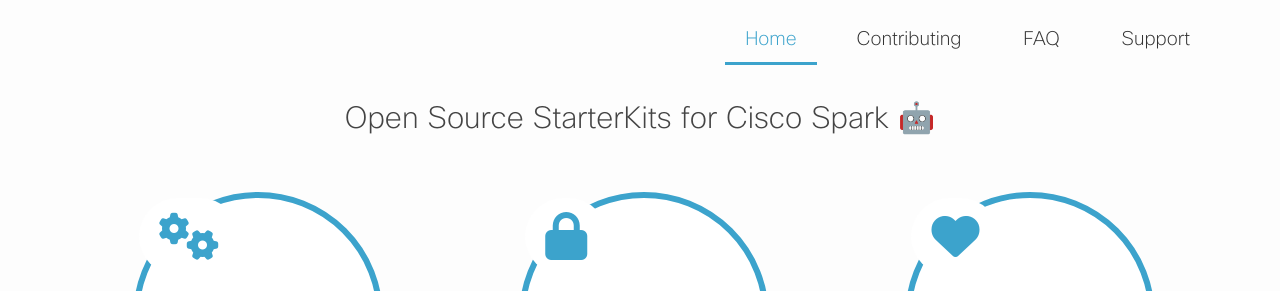
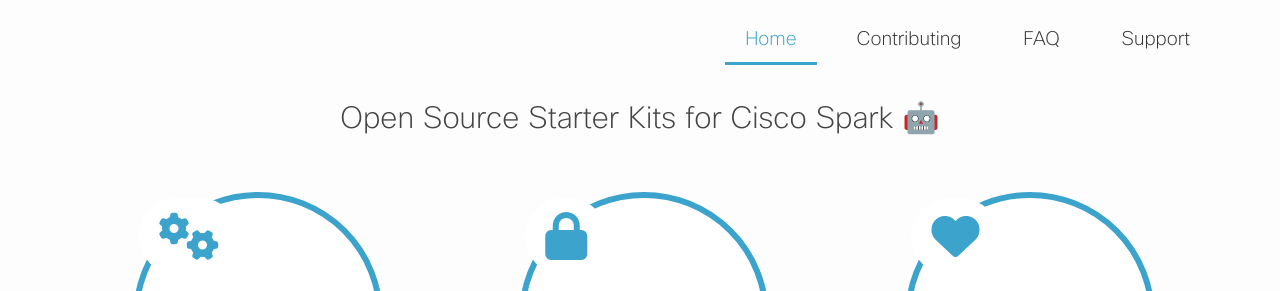
Before and after one commit to CiscoWebexTeamsAmbassadors/StarterKits, a Jekyll site: the page built from index.md, in a window 1280 px wide and 900 px high. Shown: the part 151-442 px from the top of the window. Built offline with Jekyll 4.4.1, drawn with Linux system fonts in a browser that asks for light colours; nearby versions of some CDN libraries; comment, search, counter and statistics services are not loaded.

Commit message:
Update _config.yml

```diff
--- a/_config.yml
+++ b/_config.yml
@@ -17,7 +17,7 @@ title: Open Source Bots
 author: Cisco Spark
 email: your-email@example.com
 description: > # this means to ignore newlines until "baseurl:"
-  Open Source StarterKits for Cisco Spark 🤖
+  Open Source Starter Kits for Cisco Spark 🤖
 baseurl: "" # the subpath of your site, e.g. /blog
 url: "https://ciscosparkambassadors.github.io/PowerUps" # the base hostname & protocol for your site, e.g. http://example.com
 twitter_username: CiscoSpark
```
